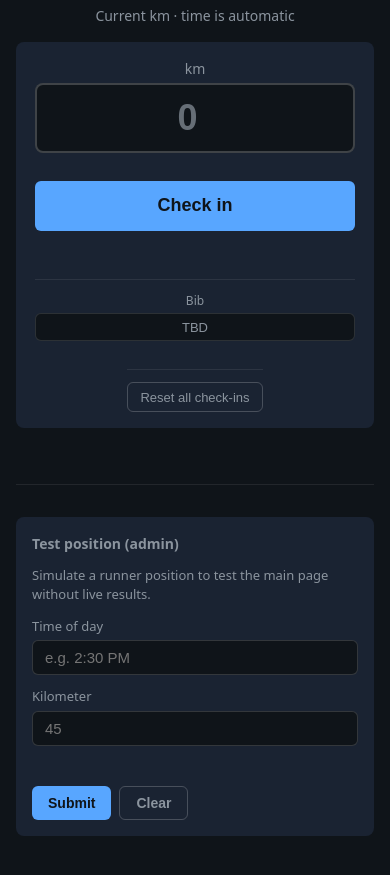
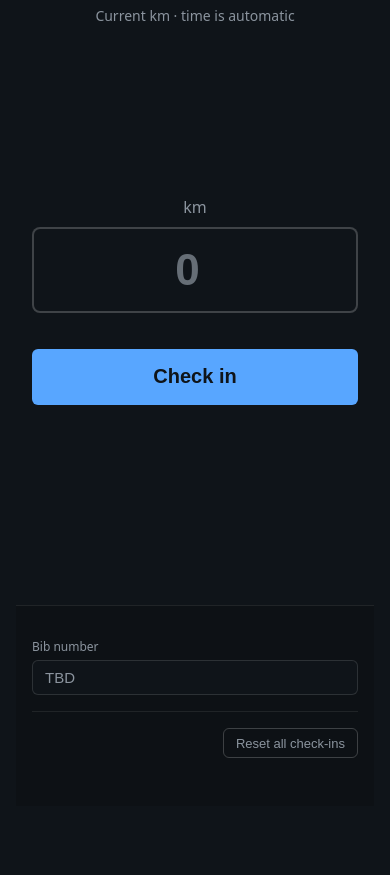
Before and after one commit to aaronrbenson/race-split-tracker, a website built with Vite: page checkin.html in a window 390 px wide. Shown: the part 49-924 px from the top of the page. After the commit the page ends 871 px from the top, so only its background shows below. Built offline with nearby package versions, Linux system fonts and the light colour scheme; no server answers.

Commit message:
Redesign check-in page for field use: touch-friendly, bib/reset below fold
- Above the fold: large km input and Check in button only
- Below the fold: bib number and Reset all check-ins (avoids accidental taps/sweat)
- Remove Test position admin section entirely
- Larger touch targets, min-height 4rem for input, 3.5rem for button
- Add touch-action and tap-highlight fixes for mobile
- Submit on Enter key in km field

```diff
--- a/checkin.html
+++ b/checkin.html
@@ -2,7 +2,7 @@
 <html lang="en">
   <head>
     <meta charset="UTF-8" />
-    <meta name="viewport" content="width=device-width, initial-scale=1.0" />
+    <meta name="viewport" content="width=device-width, initial-scale=1.0, viewport-fit=cover" />
     <title>Check in</title>
     <link rel="stylesheet" href="/src/main.css" />
   </head>
@@ -13,10 +13,8 @@
         <p class="checkin-page-desc">Current km · time is automatic</p>
       </header>
       <main class="checkin-page-main">
-        <section class="checkin-section" id="checkin-section" aria-label="Runner check-in"></section>
-        <div class="checkin-page-admin-wrap">
-          <section class="admin-section" id="admin-section" aria-label="Test position"></section>
-        </div>
+        <section class="checkin-primary" id="checkin-section" aria-label="Runner check-in"></section>
+        <section class="checkin-below-fold" id="checkin-below-fold" aria-label="Settings"></section>
       </main>
     </div>
     <script type="module" src="/src/checkinPage.js"></script>
--- a/src/checkinPage.js
+++ b/src/checkinPage.js
@@ -2,28 +2,6 @@ import { RACE_DISTANCE_KM } from './data.js';
 
 const BIB_KEY = 'rocky_bib';
 const DEFAULT_BIB = 'TBD';
-
-const ADMIN_KEY_ACTIVE = 'rocky_admin_active';
-const ADMIN_KEY_KM = 'rocky_admin_km';
-const ADMIN_KEY_TIME = 'rocky_admin_time';
-
-/** Time format expected: e.g. "2:30 PM", "9:15 AM" */
-const TIME_PATTERN = /^\d{1,2}:\d{2}\s*[AP]M$/i;
-
-function getAdminOverride() {
-  if (localStorage.getItem(ADMIN_KEY_ACTIVE) !== 'true') return null;
-  const time = (localStorage.getItem(ADMIN_KEY_TIME) || '').trim();
-  const kmRaw = localStorage.getItem(ADMIN_KEY_KM);
-  if (!time || !TIME_PATTERN.test(time) || kmRaw === null || kmRaw === '') return null;
-  const km = parseFloat(kmRaw, 10);
-  if (Number.isNaN(km) || km < 0 || km > RACE_DISTANCE_KM) return null;
-  return { km, clockTime: time };
-}
-
-function normalizeTimeInput(str) {
-  const s = (str || '').trim().replace(/\s*([ap]m)$/i, (_, m) => ' ' + m.toUpperCase());
-  return s;
-}
 
 function getCurrentClockTime() {
   const d = new Date();
@@ -87,24 +65,34 @@ function setBib(bib) {
 }
 
 async function render() {
-  const container = document.getElementById('checkin-section');
-  if (!container) return;
+  const primaryContainer = document.getElementById('checkin-section');
+  const belowFoldContainer = document.getElementById('checkin-below-fold');
+  if (!primaryContainer || !belowFoldContainer) return;
+
   let bib = (getBib() || '').trim();
   const serverBib = await fetchBibFromServer();
   if (serverBib != null && serverBib !== '') {
     bib = serverBib;
     setBib(bib);
   }
-  container.innerHTML = `
-    <div class="checkin-form checkin-form-field">
+
+  // Primary area: km input + check-in button only (above the fold, touch-friendly)
+  primaryContainer.innerHTML = `
+    <div class="checkin-form checkin-form-primary">
       <div class="checkin-km-wrap">
         <label for="rocky-checkin-km" class="checkin-km-label">km</label>
         <input type="number" id="rocky-checkin-km" class="checkin-km-input" min="0" max="${RACE_DISTANCE_KM}" step="0.1" placeholder="0" inputmode="decimal" enterkeyhint="done" />
       </div>
       <button type="button" id="rocky-checkin-submit" class="checkin-submit checkin-submit-primary">Check in</button>
       <p class="checkin-section-msg" id="rocky-checkin-msg" aria-live="polite"></p>
+    </div>
+  `;
+
+  // Below the fold: bib and reset (requires scroll, avoids accidental taps)
+  belowFoldContainer.innerHTML = `
+    <div class="checkin-form checkin-form-below-fold">
       <div class="checkin-bib-wrap">
-        <label for="rocky-checkin-bib" class="checkin-bib-label">Bib</label>
+        <label for="rocky-checkin-bib" class="checkin-bib-label">Bib number</label>
         <input type="text" id="rocky-checkin-bib" class="checkin-bib-input" value="${bib}" placeholder="Bib" inputmode="numeric" pattern="[0-9]*" autocomplete="off" />
       </div>
       <p class="checkin-reset-wrap">
@@ -113,11 +101,11 @@ async function render() {
     </div>
   `;
 
-  const bibEl = container.querySelector('#rocky-checkin-bib');
-  const kmEl = container.querySelector('#rocky-checkin-km');
-  const msgEl = container.querySelector('#rocky-checkin-msg');
-  const submitBtn = container.querySelector('#rocky-checkin-submit');
-  const resetBtn = container.querySelector('#rocky-checkin-reset');
+  const bibEl = belowFoldContainer.querySelector('#rocky-checkin-bib');
+  const kmEl = primaryContainer.querySelector('#rocky-checkin-km');
+  const msgEl = primaryContainer.querySelector('#rocky-checkin-msg');
+  const submitBtn = primaryContainer.querySelector('#rocky-checkin-submit');
+  const resetBtn = belowFoldContainer.querySelector('#rocky-checkin-reset');
 
   bibEl.addEventListener('blur', async () => {
     const v = (bibEl.value || '').trim();
@@ -149,7 +137,7 @@ async function render() {
     msgEl.className = 'checkin-section-msg';
 
     if (!bibValue || bibValue === DEFAULT_BIB) {
-      msgEl.textContent = 'Enter your bib number.';
+      msgEl.textContent = 'Scroll down to set your bib number.';
       msgEl.className = 'checkin-section-msg checkin-section-msg-error';
       return;
     }
@@ -174,60 +162,11 @@ async function render() {
       msgEl.className = 'checkin-section-msg checkin-section-msg-error';
     }
   });
-}
 
-function renderAdminSection(container) {
-  if (!container) return;
-  const admin = getAdminOverride();
-  const currentTime = admin ? admin.clockTime : '';
-  const currentKm = admin ? String(admin.km) : '';
-  container.innerHTML = `
-    <h2>Test position (admin)</h2>
-    <p class="admin-section-desc">Simulate a runner position to test the main page without live results.</p>
-    <label for="rocky-admin-time">Time of day</label>
-    <input type="text" id="rocky-admin-time" value="${currentTime}" placeholder="e.g. 2:30 PM" />
-    <label for="rocky-admin-km">Kilometer</label>
-    <input type="number" id="rocky-admin-km" value="${currentKm}" min="0" max="${RACE_DISTANCE_KM}" step="0.1" placeholder="45" />
-    <p class="admin-section-error" id="rocky-admin-error" aria-live="polite"></p>
-    <div class="admin-section-actions">
-      <button type="button" id="rocky-admin-submit">Submit</button>
-      <button type="button" id="rocky-admin-clear">Clear</button>
-    </div>
-  `;
-
-  const timeEl = container.querySelector('#rocky-admin-time');
-  const kmEl = container.querySelector('#rocky-admin-km');
-  const errorEl = container.querySelector('#rocky-admin-error');
-
-  container.querySelector('#rocky-admin-submit').addEventListener('click', () => {
-    const rawTime = timeEl.value;
-    const time = normalizeTimeInput(rawTime);
-    const kmRaw = kmEl.value.trim();
-    errorEl.textContent = '';
-    if (!TIME_PATTERN.test(time)) {
-      errorEl.textContent = 'Enter time like 2:30 PM or 9:15 AM';
-      return;
-    }
-    const km = parseFloat(kmRaw, 10);
-    if (kmRaw === '' || Number.isNaN(km) || km < 0 || km > RACE_DISTANCE_KM) {
-      errorEl.textContent = `Enter a kilometer between 0 and ${RACE_DISTANCE_KM}`;
-      return;
-    }
-    localStorage.setItem(ADMIN_KEY_ACTIVE, 'true');
-    localStorage.setItem(ADMIN_KEY_KM, String(km));
-    localStorage.setItem(ADMIN_KEY_TIME, time);
-    errorEl.textContent = 'Saved. Open the main tracker page to see the test position.';
-  });
-
-  container.querySelector('#rocky-admin-clear').addEventListener('click', () => {
-    localStorage.removeItem(ADMIN_KEY_ACTIVE);
-    localStorage.removeItem(ADMIN_KEY_KM);
-    localStorage.removeItem(ADMIN_KEY_TIME);
-    errorEl.textContent = '';
-    timeEl.value = '';
-    kmEl.value = '';
+  // Submit on Enter in km field
+  kmEl.addEventListener('keydown', (e) => {
+    if (e.key === 'Enter') submitBtn.click();
   });
 }
 
 render();
-renderAdminSection(document.getElementById('admin-section'));
--- a/src/main.css
+++ b/src/main.css
@@ -722,34 +722,45 @@ body {
   margin: 0.5rem 0 0;
 }
 
-.checkin-form-field {
+/* Primary check-in: km + button above the fold, large touch targets */
+.checkin-primary {
+  flex: 1;
+  display: flex;
+  flex-direction: column;
+  justify-content: center;
+  padding: 1.5rem 1rem;
+  min-height: 50vh;
+}
+
+.checkin-form-primary {
   display: flex;
   flex-direction: column;
   align-items: center;
   gap: 0;
-  max-width: 20rem;
+  max-width: 22rem;
   margin: 0 auto;
+  width: 100%;
 }
 
-.checkin-form-field .checkin-km-wrap {
+.checkin-form-primary .checkin-km-wrap {
   width: 100%;
-  margin-bottom: 1rem;
+  margin-bottom: 1.5rem;
 }
 
-.checkin-form-field .checkin-km-label {
+.checkin-form-primary .checkin-km-label {
   display: block;
-  font-size: 0.875rem;
+  font-size: 1rem;
   color: var(--muted);
-  margin-bottom: 0.25rem;
+  margin-bottom: 0.5rem;
   text-align: center;
 }
 
-.checkin-form-field .checkin-km-input {
+.checkin-form-primary .checkin-km-input {
   display: block;
   width: 100%;
   box-sizing: border-box;
-  padding: 0.75rem 1rem;
-  font-size: 2.25rem;
+  padding: 1rem 1.25rem;
+  font-size: 2.75rem;
   font-weight: 600;
   text-align: center;
   border: 2px solid rgba(255, 255, 255, 0.2);
@@ -758,129 +769,75 @@ body {
   color: var(--text);
   -webkit-appearance: none;
   appearance: none;
+  min-height: 4rem;
+  touch-action: manipulation;
 }
 
-.checkin-form-field .checkin-km-input::placeholder {
+.checkin-form-primary .checkin-km-input::placeholder {
   color: var(--muted);
   opacity: 0.7;
 }
 
-.checkin-form-field .checkin-submit-primary {
+.checkin-form-primary .checkin-submit-primary {
   width: 100%;
-  padding: 0.9rem 1.25rem;
-  font-size: 1.125rem;
-  margin-bottom: 0.5rem;
+  padding: 1rem 1.5rem;
+  font-size: 1.25rem;
+  min-height: 3.5rem;
+  touch-action: manipulation;
+  -webkit-tap-highlight-color: transparent;
 }
 
-.checkin-form-field .checkin-section-msg {
+.checkin-form-primary .checkin-section-msg {
   text-align: center;
-  margin-bottom: 1.25rem;
-  min-height: 1.25rem;
+  margin-top: 1rem;
+  min-height: 1.5rem;
+  font-size: 0.875rem;
 }
 
-.checkin-form-field .checkin-bib-wrap {
-  width: 100%;
-  padding-top: 0.75rem;
+/* Below the fold: bib + reset, de-emphasized */
+.checkin-below-fold {
+  padding: 2rem 1rem 3rem;
   border-top: 1px solid rgba(255, 255, 255, 0.08);
+  background: rgba(0, 0, 0, 0.15);
 }
 
-.checkin-form-field .checkin-bib-label {
+.checkin-form-below-fold {
+  max-width: 22rem;
+  margin: 0 auto;
+}
+
+.checkin-form-below-fold .checkin-bib-wrap {
+  margin-bottom: 1rem;
+}
+
+.checkin-form-below-fold .checkin-bib-label {
   display: block;
   font-size: 0.75rem;
   color: var(--muted);
-  margin-bottom: 0.2rem;
-  text-align: center;
+  margin-bottom: 0.25rem;
 }
 
-.checkin-form-field .checkin-bib-input {
+.checkin-form-below-fold .checkin-bib-input {
   display: block;
   width: 100%;
   box-sizing: border-box;
-  padding: 0.35rem 0.5rem;
-  font-size: 0.8125rem;
-  text-align: center;
+  padding: 0.5rem 0.75rem;
+  font-size: 0.9375rem;
   border: 1px solid rgba(255, 255, 255, 0.12);
   border-radius: 6px;
   background: var(--bg);
   color: var(--muted);
 }
 
-.checkin-form-field .checkin-reset-wrap {
-  margin-top: 1rem;
-  padding-top: 0.75rem;
+.checkin-form-below-fold .checkin-reset-wrap {
+  margin: 0;
+  padding-top: 1rem;
 }
 
-.checkin-page-admin-wrap {
-  margin-top: 3.5rem;
-  padding-top: 2rem;
-  border-top: 1px solid rgba(255, 255, 255, 0.08);
-}
-
-.admin-section {
-  margin-bottom: 1.5rem;
-  padding: 1rem;
-  background: var(--surface);
-  border-radius: var(--radius);
-}
-
-.admin-section h2 {
-  font-size: 0.875rem;
-  margin: 0 0 0.75rem;
-  color: var(--muted);
-}
-
-.admin-section-desc {
-  font-size: 0.8125rem;
-  color: var(--muted);
-  margin: 0 0 0.75rem;
-}
-
-.admin-section label {
-  display: block;
-  font-size: 0.8125rem;
-  margin-bottom: 0.25rem;
-  color: var(--muted);
-}
-
-.admin-section input {
-  width: 100%;
-  padding: 0.5rem 0.75rem;
-  margin-bottom: 0.75rem;
-  border: 1px solid rgba(255, 255, 255, 0.15);
-  border-radius: 6px;
-  background: var(--bg);
-  color: var(--text);
-  font-size: 0.9375rem;
-}
-
-.admin-section-error {
-  font-size: 0.8125rem;
-  color: var(--warning);
-  margin: 0 0 0.5rem;
-  min-height: 1.25rem;
-}
-
-.admin-section-actions {
+.checkin-page-main {
   display: flex;
-  gap: 0.5rem;
-  flex-wrap: wrap;
-}
-
-.admin-section-actions button {
-  padding: 0.5rem 1rem;
-  background: var(--accent);
-  color: var(--bg);
-  border: none;
-  border-radius: 6px;
-  font-weight: 600;
-  font-size: 0.875rem;
-  cursor: pointer;
-}
-
-.admin-section-actions button:last-child {
-  background: transparent;
-  color: var(--muted);
-  border: 1px solid rgba(255, 255, 255, 0.2);
+  flex-direction: column;
+  min-height: calc(100vh - 5rem);
 }
 
 .crew-guide section {
```
